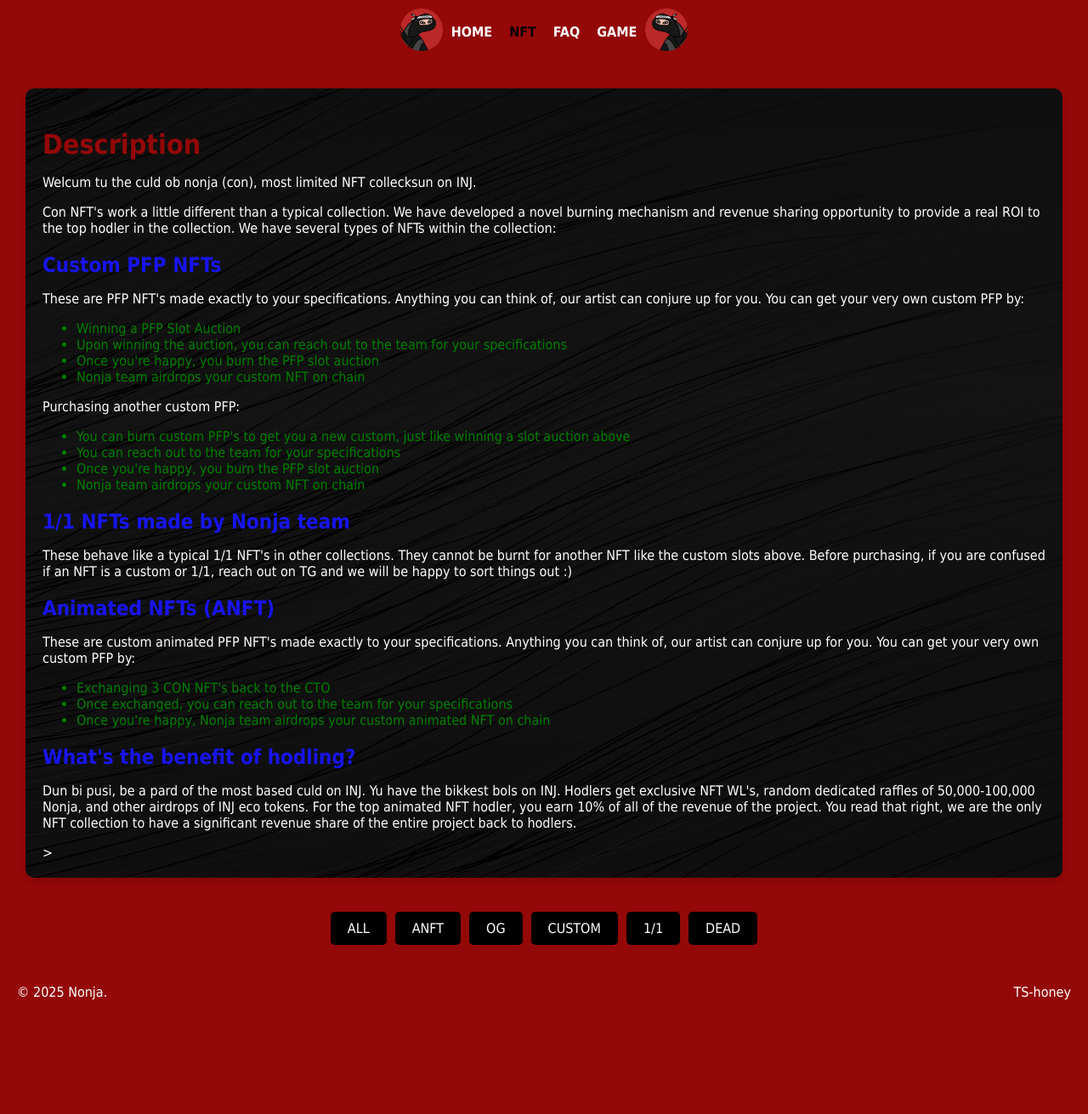
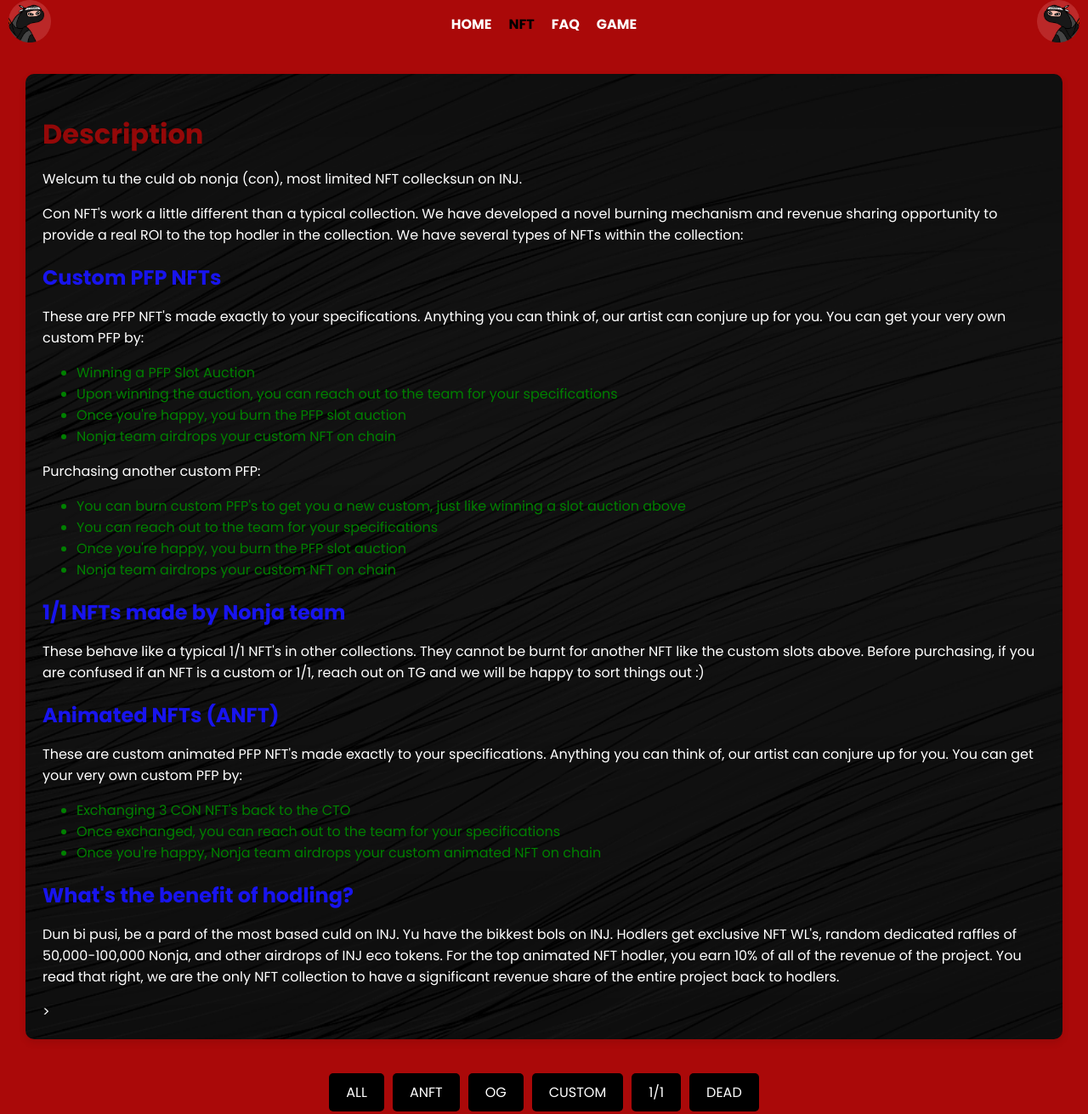
Before and after one commit to lucaslolo/nonja_website, a plain HTML site: page nft.html in a window 1280 px wide. Shown: the top 1311 px of the page at 85% size. Before the commit the page ends 1193 px from the top, so only its background shows below. Drawn offline with Linux system fonts and the light colour scheme.

Commit message:
debut page nft

```diff
--- a/css/index.css
+++ b/css/index.css
@@ -1,7 +1,7 @@
 /* Mobile Petit (jusqu'à 479px)*/
 @media screen and (max-width: 450px) {
 
-    .logo-left, .logo-right {
+    .logo-left{
         display: none;
     }
     h1 {
--- a/css/nft.css
+++ b/css/nft.css
@@ -20,88 +20,72 @@
     }
 }
 
-
-/*-------------------ANIMATION------------------------*/
-
-.anft :hover{
-    color: rgba(43, 40, 40, 0.267);
-}
-
-.og_nft :hover{
-    color: rgba(44, 44, 42, 0.267);
-}
-
-.one_one :hover{
-    color: rgba(87, 9, 126, 0.596);
-}
-
-.custom :hover{
-    color: rgba(40, 43, 43, 0.267);
-}
-
-.nav-menu li:hover .nav-image {
-    display: block;
-}
-
 /* ----------------PRINCIPALE---------------- */
 html, body {
-    background-color: rgb(148, 8, 8);
-    font-family: Tahoma, sans-serif;
+    font-family: 'Poppins', sans-serif;
+    font-size: 1rem;
+    background-color: rgb(170, 9, 9);
+    /*background: url('/img/homepage/background2.jpg');
+    background-size: cover;  Assure que l'image couvre toute la surface
+    background-position: center;  Centre l'image
+    background-repeat: no-repeat; Empêche la répétition de l'image */
+
     color: white;
-    font-size: 1rem;
-    height: 100%;
     margin: 0;
+    min-height: 100vh;
     display: flex;
     flex-direction: column;
+    position: relative;
 }
 
 header, footer {
-    background-color: rgb(148, 8, 8);
     display: flex;
     align-items: center;
-    justify-content: center;
+    justify-content: space-between;
     flex: 0 0 50px; /* Hauteur fixe de 50px pour header et footer */
 }
 
-.container-header {
-    display: flex;
-    justify-content: space-between;
-    align-items: center;
-    padding: 10px;
-}
-
-.logo-left {
-    padding-left: 10px;
-}
-
-.nav-container {
-    flex-grow: 1; /* a quoi ca sert ? */
-}
-
+/*-------------------NAVIGATION-------------------*/
 .nav-menu {
     list-style-type: none;
     display: flex;
     justify-content: center;
+    flex-grow: 1; /* a quoi ca sert ? */
     width: 100%;
     margin: 0;
     padding: 0;
 }
 
 .nav-menu li {
-    position: relative; /* a quoi ca sert ?*/
+    position: relative;
 }
 
 .nav-menu li a {
-    color: white;
+    color:white;
     text-decoration: none;
     font-size: 1rem;
     font-weight: bolder;
     margin: 10px 10px;
+    position: relative;
 }
-
 
 .nav-menu li a:hover {
     color: black;
+}
+
+.nav-menu li a::after {
+    content: '';
+    position: absolute;
+    bottom: 0;
+    left: 0;
+    width: 0;
+    height: 2px;
+    background: white;
+    transition: width 0.3s ease;
+}
+
+.nav-menu li a:hover::after {
+    width: 100%;
 }
 
 .nav-image {
@@ -112,8 +96,20 @@ header, footer {
     transform: translateX(-50%);
 }
 
+.nav-menu li:hover .nav-image {
+    display: block;
+}
+
+.logo-left {
+    padding-left: 10px;
+}
+
 .logo-right {
     padding-right: 10px;
+}
+
+.logo-left img, .logo-right img {
+    animation: float 3s ease-in-out infinite;
 }
 
 main {
@@ -132,8 +128,6 @@ main {
     width: 100%;
 }
 /*--------------------------------------------------*/
-
-
 .nft-description {
     padding: 20px;
     background-image: url('../img/homepage/background4.png'); /* Assurez-vous que le chemin est correct */
@@ -164,73 +158,6 @@ main {
 
 .nft-description li {
     color: green;
-}
-
-.filter-options {
-    display: flex;
-    justify-content: center; /* Center the filter options */
-    flex-wrap: wrap;
-    gap: 10px; /* Space between filter options */
-    margin: 20px 0; /* Margin around the filter options */
-}
-
-.filter-options label {
-    padding: 10px 20px;
-    border-radius: 5px;
-    cursor: pointer;
-    transition: background-color 0.3s ease;
-}
-
-.filter-options label[for="anft"] {
-    background-color: black;
-    color: white;
-}
-.filter-options input[type="checkbox"]:checked + label[for="anft"] {
-    background-color: red; /* Couleur plus foncée pour ANFT */
-    color:black
-}
-
-.filter-options label[for="og_nft"] {
-    background-color: black;
-    color: white;
-}
-.filter-options input[type="checkbox"]:checked + label[for="og_nft"] {
-    background-color: gold; /* Couleur plus foncée pour OG */
-    color:black;
-}
-
-
-.filter-options label[for="one_one"] {
-    background-color: black;
-    color: white;;
-}
-.filter-options input[type="checkbox"]:checked + label[for="one_one"] {
-    background-color: purple; /* Couleur plus foncée pour 1/1 */
-    color:black;
-}
-
-
-.filter-options label[for="custom"] {
-    background-color: black;
-    color: white;
-}
-.filter-options input[type="checkbox"]:checked + label[for="custom"] {
-    background-color: lightskyblue; /* Couleur plus foncée pour CUSTOM */
-    color:black;
-}
-
-
-.filter-options label[for="dead_nft"] {
-    background-color: black;
-    color: white;
-}
-.filter-options input[type="checkbox"]:checked + label[for="dead_nft"] {
-    background-color: white; /* Couleur plus foncée pour DEAD */
-    color:black;
-}
-
-.filter-options input[type="checkbox"] {
-    display: none; /* Hide the default checkbox */
 }
 
 .nft-collection {
@@ -273,25 +200,25 @@ main {
     color: black;
 }
 
-.anft{
-    background-color: red;
+.filter-options {
+    display: flex;
+    justify-content: center; /* Center the filter options */
+    flex-wrap: wrap;
+    gap: 10px; /* Space between filter options */
+    margin: 20px 0; /* Margin around the filter options */
 }
 
-.og_nft{
-    background-color: gold;
+.filter-options label {
+    padding: 10px 20px;
+    border-radius: 5px;
+    cursor: pointer;
+    transition: background-color 0.3s ease;
+}
+/*-------------------------ALL-------------------------*/
+.filter-options input[type="checkbox"] {
+    display: none; /* Hide the default checkbox */
 }
 
-.one_one{
-    background-color: purple;
-}
-
-.custom{
-    background-color: lightskyblue;
-}
-
-.dead_nft{
-    background-color: white;
-}
 
 .filter-options label[for="all"] {
     background-color: black;
@@ -301,3 +228,75 @@ main {
     background: linear-gradient(45deg, red, gold, purple, lightskyblue, white);
     color: black;
 }
+/*-------------------------ANFT-------------------------*/
+.anft{
+    background-color: red;
+}
+.anft :hover{
+    color: rgba(43, 40, 40, 0.267);
+}
+.filter-options label[for="anft"] {
+    background-color: black;
+    color: white;
+}
+.filter-options input[type="checkbox"]:checked + label[for="anft"] {
+    background-color: red; /* Couleur plus foncée pour ANFT */
+    color:black
+}
+/*-------------------------OG-------------------------*/
+.og_nft{
+    background-color: gold;
+}
+.og_nft :hover{
+    color: rgba(44, 44, 42, 0.267);
+}
+.filter-options label[for="og_nft"] {
+    background-color: black;
+    color: white;
+}
+.filter-options input[type="checkbox"]:checked + label[for="og_nft"] {
+    background-color: gold; /* Couleur plus foncée pour OG */
+    color:black;
+}
+/*-------------------------ONE_ONE-------------------------*/
+.one_one{
+    background-color: purple;
+}
+.one_one :hover{
+    color: rgba(87, 9, 126, 0.596);
+}
+.filter-options label[for="one_one"] {
+    background-color: black;
+    color: white;;
+}
+.filter-options input[type="checkbox"]:checked + label[for="one_one"] {
+    background-color: purple; /* Couleur plus foncée pour 1/1 */
+    color:black;
+}
+/*-------------------------CUSTOM-------------------------*/
+.custom{
+    background-color: lightskyblue;
+}
+.custom :hover{
+    color: rgba(40, 43, 43, 0.267);
+}
+.filter-options label[for="custom"] {
+    background-color: black;
+    color: white;
+}
+.filter-options input[type="checkbox"]:checked + label[for="custom"] {
+    background-color: lightskyblue; /* Couleur plus foncée pour CUSTOM */
+    color:black;
+}
+/*-------------------------DEAD-------------------------*/
+.dead_nft{
+    background-color: white;
+}
+.filter-options label[for="dead_nft"] {
+    background-color: black;
+    color: white;
+}
+.filter-options input[type="checkbox"]:checked + label[for="dead_nft"] {
+    background-color: white; /* Couleur plus foncée pour DEAD */
+    color:black;
+}
--- a/nft.html
+++ b/nft.html
@@ -1,32 +1,33 @@
 <!DOCTYPE html>
 <html lang="fr">
+
     <head>
         <meta charset="UTF-8">
-        <meta name="viewport" content="width=device-width, initial-scale=1.0">
-        <title>NONJA.NFT</title>
+        <meta name="viewport" content="width=device-width, initial-scale=1.0, maximum-scale=1.0, user-scalable=no">
+        <title>NONJA</title>
         <link rel="stylesheet" href="css/nft.css">
+        <link href="https://fonts.googleapis.com/css2?family=Poppins:wght@400;600;700&display=swap" rel="stylesheet">
+        <meta name="description" content="Nonja - Le memecoin le plus degen sur Injective">
     </head>
+
     <body>
+        <div class="falling-balz-container"></div>
         <header>
-            <div class= "container-header">
-
             <div class="logo-left">
                 <img src="img/homepage/logo_round_left.png" alt="logo nonja left" width="50" height="50">
             </div>
 
-                <nav class="nav-container">
+            <nav>
                 <ul class="nav-menu">
-                        <li><a href="index.html">HOME</a><span class="nav-image"><img src="img/homepage/balz.png" alt="balz image" width="25" height="25"></span></li><!-- page d'accueil -->
-                        <li><a NFT style="color: black;"> NFT</a></li><!-- page nft -->
-                        <li><a href="faq.html">FAQ   </a><span class="nav-image"><img src="img/homepage/balz.png" alt="balz image" width="25" height="25"></span></li><!-- page faq -->
+                    <li><a href="index.html">HOME</a><span class="nav-image"><img src="img/homepage/balz.png" alt="balz image" width="25" height="25"></span></li><!-- page nft -->
+                    <li><a style="color: black;">NFT</a></li><!-- page nft -->
+                    <li><a href="faq.html">FAQ</a><span class="nav-image"><img src="img/homepage/balz.png" alt="balz image" width="25" height="25"></span></li><!-- page faq -->
                     <li><a href="game.html">GAME</a><span class="nav-image"><img src="img/homepage/balz.png" alt="balz image" width="25" height="25"></span></li><!-- page faq -->
                 </ul>
             </nav>
 
             <div class="logo-right">
                 <img src="img/homepage/logo_round_right.png" alt="logo nonja right" width="50" height="50">
-                </div>
-
             </div>
         </header>
 
```
Lines whose indentation alone changed are shown as unchanged.
